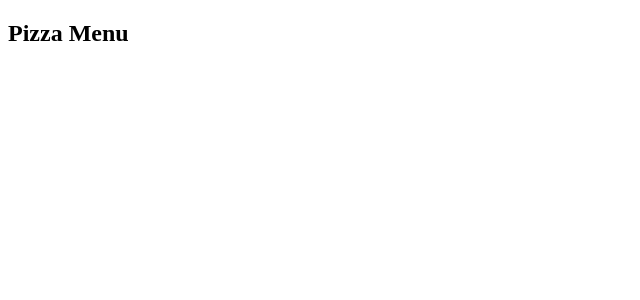
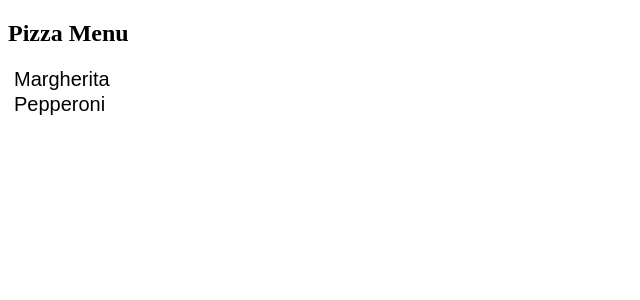
Before and after one commit to nakis93/pizza-menu, an Angular app: page / in a window 1280 px wide. Shown: the top 300 px of the page, without its empty margins (0-640 px from the left). Built offline with nearby package versions, Linux system fonts and the light colour scheme.

Commit message:
feat: implement basic logic for data hadling and displaying in menu and menu-item components

```diff
--- a/src/app/components/menu/menu-item/menu-item.component.html
+++ b/src/app/components/menu/menu-item/menu-item.component.html
@@ -1,18 +1,23 @@
-<div>
-    <div>
-        <h2>{{item.name}}</h2>
-    </div>
-
-    @if(isOpen) {
-    @for(size of sizes; track size.sizeId) {
-    <!-- <div>
-        <app-reactive-checkbox></app-reactive-checkbox>
-        <p>{{size.name}}: {{getPrice(item.itemId, size.sizeId) | currency:'USD'}}</p>
-    </div> -->
-    <app-number-input [disabled]="!isSizeEnabled(size.sizeId)" [ngModel]="getPrice(size.sizeId)"
-        (ngModelChange)="onPriceChanged(size.sizeId, $event)">
-    </app-number-input>
-    }
-
-    }
+<div class="menu-item">
+    <button class="menu-item-header" type="button" [attr.aria-expanded]="isOpen"
+        [attr.aria-controls]="'section-' + item.itemId" id="accordion-header-{{ item.itemId }}"
+        (click)="toggleAccordion()">
+        {{ item.name }}
+    </button>
+    <section [id]="'section-' + item.itemId" class="menu-item-body" role="region"
+        [attr.aria-labelledby]="'accordion-header-' + item.itemId" [hidden]="!isOpen">
+        <div *ngFor="let size of sizes" class="row">
+            <app-checkbox [ngModel]="isSizeEnabled(size.sizeId)" (ngModelChange)="onSizeToggled(size.sizeId, $event)">
+            </app-checkbox>
+            <app-number-input [disabled]="!isSizeEnabled(size.sizeId)" [ngModel]="getPrice(size.sizeId)"
+                (ngModelChange)="onPriceChanged(size.sizeId, $event)">
+            </app-number-input>
+        </div>
+        @if(hasChanges)
+        {
+        <button type="button" class="undo-button" (click)="undoChanges()">
+            Undo
+        </button>
+        }
+    </section>
 </div>
--- a/src/app/components/menu/menu-item/menu-item.component.ts
+++ b/src/app/components/menu/menu-item/menu-item.component.ts
@@ -1,26 +1,103 @@
-import { Component, Input } from '@angular/core';
+import { CommonModule } from '@angular/common';
+import { Component, EventEmitter, Input, Output } from '@angular/core';
+import { FormsModule } from '@angular/forms';
 import { NumberInputComponent } from '../../../shared/components/number-input/number-input.component';
-import { CommonModule } from '@angular/common';
-import { FormsModule } from '@angular/forms';
+import { Price } from '../../../models/price';
+import { Size } from '../../../models/size';
+import { PizzaItem } from '../../../models/item';
+import { CheckboxComponent } from '../../../shared/components/checkbox/checkbox.component';
 
 @Component({
   selector: 'app-menu-item',
-  imports: [NumberInputComponent, CommonModule, FormsModule],
+  imports: [NumberInputComponent, CommonModule, FormsModule, CheckboxComponent],
   templateUrl: './menu-item.component.html',
   styleUrl: './menu-item.component.css'
 })
 export class MenuItemComponent {
-  @Input() item: any = {};
-  @Input() sizes: any[] = [];
+  @Input() item!: PizzaItem;
+  @Input() sizes: Size[] = [];
+  @Input() prices: Price[] = [];
+  @Output() itemUpdated = new EventEmitter<Price[]>();
   isOpen = false;
-  onPriceChanged(sizeId: number, event: Event) {
-    console.log('onPriceChanged');
-  }
-  isSizeEnabled(sizeId: number) {
-    return true;
+  hasChanges = false;
+
+  private originalPrices: Price[] = [];
+  private priceMap: Map<number, number> = new Map();
+  private enabledSizeIds: Set<number> = new Set();
+
+
+  ngOnInit(): void {
+    this.originalPrices = this.prices.map(p => ({ ...p }));
+    for (const price of this.prices) {
+      this.priceMap.set(price.sizeId, price.price);
+      if (price.price > 0) {
+        this.enabledSizeIds.add(price.sizeId);
+      }
+    }
   }
 
-  getPrice(priceId: number) {
-    return 0;
+
+  toggleAccordion(): void {
+    this.isOpen = !this.isOpen;
+  }
+
+  isSizeEnabled(sizeId: number): boolean {
+    return this.enabledSizeIds.has(sizeId);
+  }
+
+  getPrice(sizeId: number): number {
+    return this.priceMap.get(sizeId) ?? 0;
+  }
+
+  onSizeToggled(sizeId: number, enabled: boolean): void {
+    if (enabled) {
+      this.enabledSizeIds.add(sizeId);
+      if (!this.priceMap.has(sizeId)) {
+        this.priceMap.set(sizeId, 0.00);
+      }
+    } else {
+      this.enabledSizeIds.delete(sizeId);
+      this.priceMap.set(sizeId, 0.00);
+    }
+
+    this.emitIfChanged();
+  }
+
+  onPriceChanged(sizeId: number, newPrice: number): void {
+    if (!this.enabledSizeIds.has(sizeId)) return;
+
+    this.priceMap.set(sizeId, newPrice);
+    this.emitIfChanged();
+  }
+
+  undoChanges(): void {
+    this.originalPrices.forEach(p => {
+      this.priceMap.set(p.sizeId, p.price);
+      if (p.price > 0) {
+        this.enabledSizeIds.add(p.sizeId);
+      } else {
+        this.enabledSizeIds.delete(p.sizeId);
+      }
+    });
+    this.emitUpdated(false);
+  }
+
+  private emitIfChanged(): void {
+    const updated = this.toPriceArray();
+    const isChanged = JSON.stringify(updated) !== JSON.stringify(this.originalPrices);
+    this.emitUpdated(isChanged);
+  }
+
+  private emitUpdated(isChanged: boolean): void {
+    this.hasChanges = isChanged;
+    this.itemUpdated.emit(this.toPriceArray());
+  }
+
+  private toPriceArray(): Price[] {
+    return this.sizes.map(size => ({
+      itemId: this.item.itemId,
+      sizeId: size.sizeId,
+      price: this.priceMap.get(size.sizeId) ?? 0
+    }));
   }
 }
--- a/src/app/components/menu/menu.component.html
+++ b/src/app/components/menu/menu.component.html
@@ -1,8 +1,10 @@
 <section role="region" aria-labelledby="menuTitle">
     <h1 id="menuTitle">Pizza Menu</h1>
     <div role="list" aria-label="Pizza list">
-        @for(menuItem of menuItems; track menuItem.itemId){
-        <app-menu-item></app-menu-item>
+        @for (pizzaItem of (viewModel$ | async)?.pizzaItems; track pizzaItem.item.itemId) {
+        <app-menu-item [item]="pizzaItem.item" [prices]="pizzaItem.prices" [sizes]="(viewModel$ | async)!.sizes"
+            (itemUpdated)="onItemUpdated(pizzaItem.item.itemId, $event)">
+        </app-menu-item>
         }
     </div>
 </section>
--- a/src/app/components/menu/menu.component.ts
+++ b/src/app/components/menu/menu.component.ts
@@ -1,14 +1,64 @@
 import { Component } from '@angular/core';
+import { combineLatest, map, Observable } from 'rxjs';
+import { PizzaItemView } from '../../models/item';
+import { Price } from '../../models/price';
+import { Size } from '../../models/size';
+import { DataService } from '../../services/data.service';
 import { MenuItemComponent } from './menu-item/menu-item.component';
-import { Item } from '../../models/item';
-import { items } from '../../constants/fakeData/items';
+import { AsyncPipe } from '@angular/common';
 
 @Component({
   selector: 'app-menu',
-  imports: [MenuItemComponent],
+  imports: [MenuItemComponent, AsyncPipe],
   templateUrl: './menu.component.html',
   styleUrl: './menu.component.css'
 })
 export class MenuComponent {
-  menuItems: Item[] = items;
+  viewModel$: Observable<{ sizes: Size[]; pizzaItems: PizzaItemView[]; }>;
+  private storageKey = 'pizzaPrices';
+
+  constructor(
+    private dataService: DataService
+  ) {
+    this.viewModel$ = combineLatest([
+      this.dataService.getItems(),
+      this.dataService.getPrices(),
+      this.dataService.getSizes()
+    ]).pipe(
+      map(([items, apiPrices, sizes]) => {
+        const storedPrices = this.getStoredPrices();
+        const mergedPrices = this.mergePrices(apiPrices, storedPrices);
+
+        const pizzaItems: PizzaItemView[] = items.map(item => ({
+          item,
+          prices: mergedPrices.filter(p => p.itemId === item.itemId)
+        }));
+
+        return { sizes, pizzaItems };
+      })
+    );
+  }
+
+  onItemUpdated(itemId: number, updatedPrices: Price[]) {
+    const stored = this.getStoredPrices();
+    const filtered = stored.filter(p => p.itemId !== itemId);
+    const newStorage = [...filtered, ...updatedPrices];
+    localStorage.setItem(this.storageKey, JSON.stringify(newStorage));
+  }
+
+  private getStoredPrices(): Price[] {
+    const json = localStorage.getItem(this.storageKey);
+    return json ? JSON.parse(json) : [];
+  }
+
+  private mergePrices(api: Price[], stored: Price[]): Price[] {
+    const map = new Map<string, Price>();
+    api.forEach(p => {
+      map.set(`${p.itemId}-${p.sizeId}`, p);
+    });
+    stored.forEach(p => {
+      map.set(`${p.itemId}-${p.sizeId}`, p);
+    });
+    return Array.from(map.values());
+  }
 }
--- a/src/app/constants/fakeData/items.ts
+++ b/src/app/constants/fakeData/items.ts
@@ -1,6 +1,7 @@
-import { Item } from "../../models/item";
+import { PizzaItem } from "../../models/item";
 
-export const items: Item[] = [
+
+export const items: PizzaItem[] = [
     {
         itemId: 0,
         name: 'Margherita'
--- a/src/app/services/data.service.ts
+++ b/src/app/services/data.service.ts
@@ -3,9 +3,9 @@ import { itemSizes } from '../constants/fakeData/sizes';
 import { itemPrices } from '../constants/fakeData/prices';
 import { items } from '../constants/fakeData/items';
 import { Observable, of } from 'rxjs';
-import { Item } from '../models/item';
 import { Price } from '../models/price';
 import { Size } from '../models/size';
+import { PizzaItem } from '../models/item';
 
 @Injectable({
   providedIn: 'root'
@@ -16,7 +16,7 @@ export class DataService {
   items = items;
   constructor() { }
 
-  getItems(): Observable<Item[]> {
+  getItems(): Observable<PizzaItem[]> {
     return of(items);
   }
 
--- a/src/app/shared/components/checkbox/checkbox.component.ts
+++ b/src/app/shared/components/checkbox/checkbox.component.ts
@@ -1,5 +1,5 @@
 import { Component, forwardRef, Input } from '@angular/core';
-import { NG_VALUE_ACCESSOR } from '@angular/forms';
+import { ControlValueAccessor, NG_VALUE_ACCESSOR } from '@angular/forms';
 
 @Component({
   selector: 'app-checkbox',
@@ -14,7 +14,7 @@ import { NG_VALUE_ACCESSOR } from '@angular/forms';
     }
   ]
 })
-export class CheckboxComponent {
+export class CheckboxComponent implements ControlValueAccessor {
   @Input() label: string = '';
   isChecked = false;
   disabled = false;
--- a/src/app/shared/components/number-input/number-input.component.ts
+++ b/src/app/shared/components/number-input/number-input.component.ts
@@ -1,5 +1,5 @@
 import { Component, Input } from '@angular/core';
-import { NG_VALUE_ACCESSOR } from '@angular/forms';
+import { ControlValueAccessor, NG_VALUE_ACCESSOR } from '@angular/forms';
 
 @Component({
   selector: 'app-number-input',
@@ -14,7 +14,7 @@ import { NG_VALUE_ACCESSOR } from '@angular/forms';
     }
   ]
 })
-export class NumberInputComponent {
+export class NumberInputComponent implements ControlValueAccessor {
   @Input() step = 0.01;
   @Input() min = 0;
   @Input() max = 9999;
--- a/src/styles.css
+++ b/src/styles.css
@@ -1 +1,31 @@
-/* You can add global styles to this file, and also import other style files */
+.menu-item-header {
+    cursor: pointer;
+    background: none;
+    border: none;
+    font-size: 1.25rem;
+    text-align: left;
+    width: 100%;
+}
+
+.menu-item-header:focus-visible {
+    outline: 3px solid #0078d7;
+    outline-offset: 2px;
+}
+
+.menu-item-body {
+    padding: 1rem;
+    border-top: 1px solid #ccc;
+}
+
+.undo-button {
+    margin-top: 1rem;
+    background-color: #e00;
+    color: white;
+    border: none;
+    padding: 0.5rem 1rem;
+    cursor: pointer;
+}
+
+.undo-button:focus-visible {
+    outline: 3px solid #0078d7;
+}
```
Also changed, not shown: src/app/models/item.ts (+8 -1 lines).
